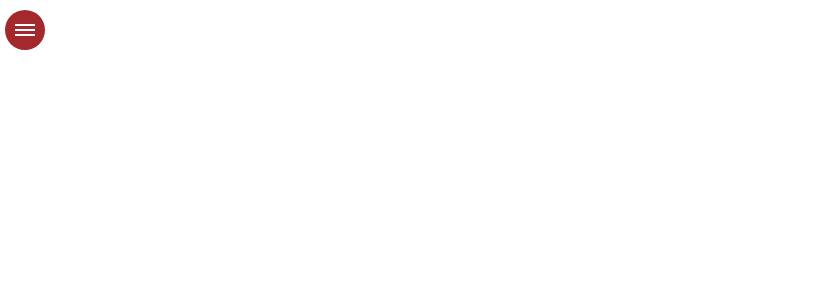
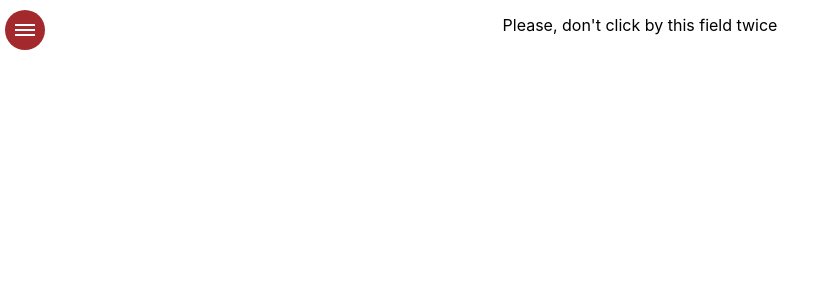
Before and after one commit to Rauzon/Home_tasks, a React (Create React App) app: page /#/junior in a window 1280 px wide. Shown: the top 300 px of the page, without its empty margins (0-835 px from the left). Built offline with nearby package versions, Linux system fonts and the light colour scheme.

Commit message:
was added new EditableSpan.tsx and EditableSpanContainer.tsx component to 'junior' page.

```diff
--- a/src/App.tsx
+++ b/src/App.tsx
@@ -6,6 +6,7 @@ import {ListOfTasksHOC} from './components/task02/listOfTasksHOC';
 import {ShowCustomComponents} from './components/task04/ShowCustomCompoents';
 import {NavBar} from './components/NavBar';
 import {Route} from 'react-router-dom';
+import { EditableSpanContainer } from './components/common/EditableSpan/EditableSpanContainer';
 
 function App() {
     return (
@@ -15,6 +16,7 @@ function App() {
             <Route path={'/pre-junior'} render={() => <ListOfTasksHOC/>}/>
             <Route path={'/pre-junior'} render={() => <Counter/>}/>
             <Route path={'/pre-junior'} render={() => <ShowCustomComponents/>}/>
+            <Route path={'/junior'} render={() => <EditableSpanContainer />}/>
         </div>
     );
 }
--- /dev/null
+++ b/src/components/common/EditableSpan/EditableSpan.tsx
@@ -0,0 +1,40 @@
+import React, {ChangeEvent, useState} from "react";
+import s from './editableSpan.module.css'
+import {TextField} from "@material-ui/core";
+
+type EditableSpanType = {
+    value?: string
+    onChange?: (value: string) => void
+}
+
+export const EditableSpan: React.FC<EditableSpanType> = (props) => {
+
+    const [editMode, setEditeMode] = useState<boolean>(true)
+
+    const onDoubleClick = () => {
+        setEditeMode(false)
+    }
+
+    const onBlur = () => {
+        setEditeMode(true)
+    }
+
+    const onChange = (e: ChangeEvent<HTMLInputElement>) => {
+        const currentValue = e.currentTarget.value;
+
+        const unvalidConditions = (currentValue !== undefined && currentValue !== null)
+
+        if (unvalidConditions && props.onChange) {
+            props.onChange(currentValue)
+        }
+    }
+
+
+    return <div className={s.content}>
+        {
+            (editMode) ? <span onDoubleClick={onDoubleClick}>{props.value}</span> :
+                <TextField value={props.value} onChange={onChange} onBlur={onBlur} autoFocus={true}/>
+        }
+    </div>
+
+}
--- /dev/null
+++ b/src/components/common/EditableSpan/EditableSpanContainer.tsx
@@ -0,0 +1,16 @@
+import React, {useState} from "react";
+import { EditableSpan } from "./EditableSpan";
+
+
+export const EditableSpanContainer = () => {
+
+    const [value, setValue] = useState<string>('Please, don\'t click by this field twice')
+
+    const onChange = (currentValue:string) => {
+        setValue(currentValue)
+    }
+
+
+    return <EditableSpan onChange={onChange} value={value} />
+
+}
--- a/src/components/common/MyInput.tsx
+++ b/src/components/common/MyInput.tsx
@@ -12,6 +12,7 @@ type MyInputPropsType = {
 export const MyInput: React.FC<MyInputPropsType> = (props) => {
 
     const onChange = (e:ChangeEvent<HTMLInputElement>) => {
+
         const currentValue = e.currentTarget.value
 
         const unvalidConditions = (currentValue !== undefined && currentValue !== null)
@@ -28,6 +29,6 @@ export const MyInput: React.FC<MyInputPropsType> = (props) => {
     }
 
     return <div className={s.text_field}>
-        <TextField  variant="outlined"  value={props.value} onChange={onChange} onKeyPress={onKeyPress}/>
+        <TextField  variant="outlined"  value={props.value} onChange={onChange} />
     </div>
 }
```
Also changed, not shown: src/components/common/EditableSpan/editableSpan.module.css (added).
